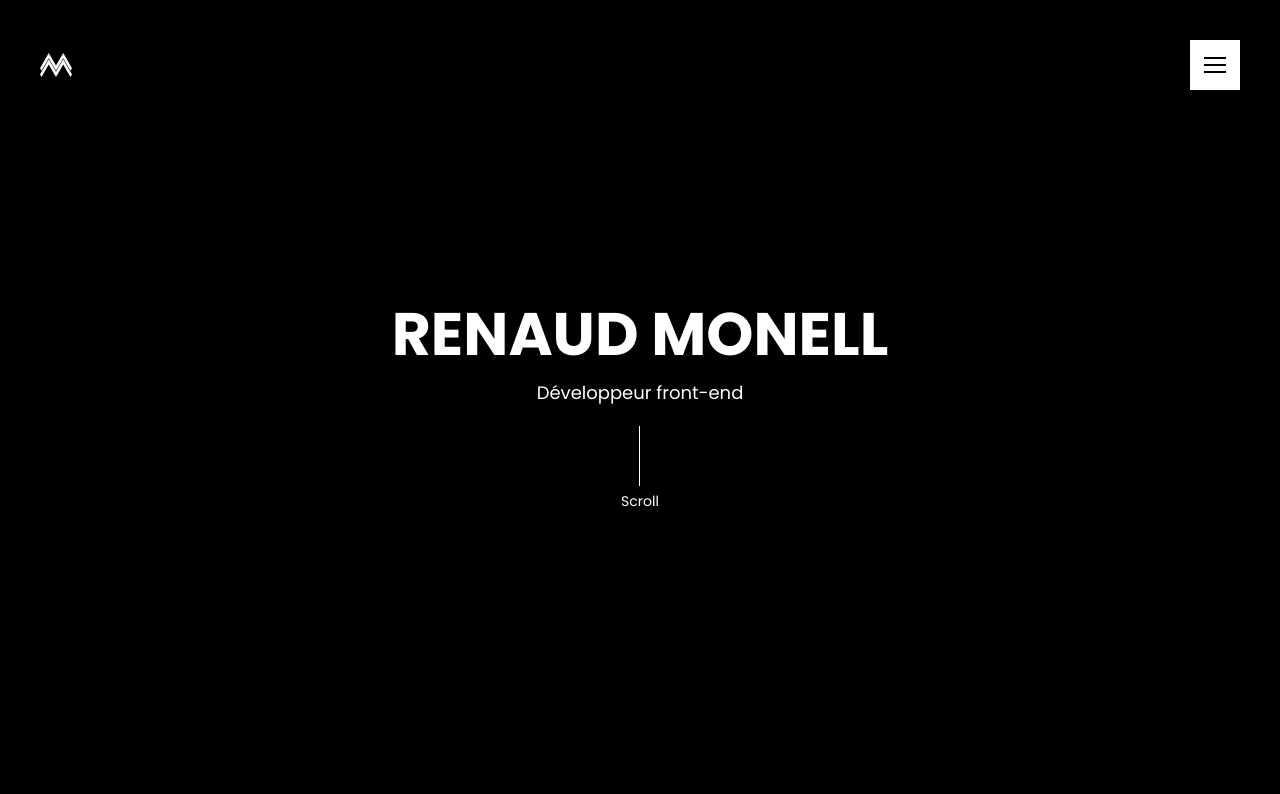
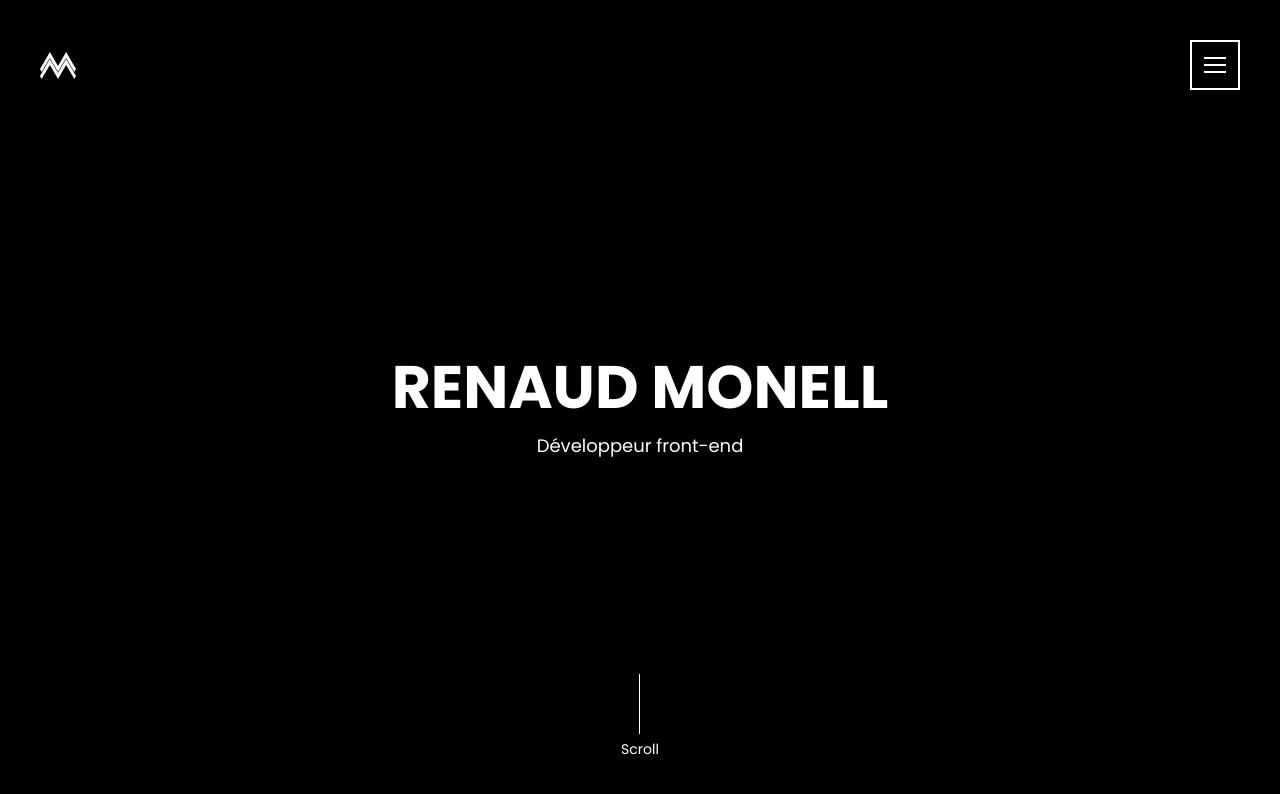
Before and after one commit to rMonell/rmlab, a Nuxt app: page / in a window 1280 px wide. Shown: the top 794 px of the page. Built offline with nearby package versions, Linux system fonts and the light colour scheme.

Commit message:
Gestion du changement de page au scroll depuis le composant 'ScrollView' + refactoring de l'architecture du layout et de ses différentes pages

```diff
--- /dev/null
+++ b/components/about/About.vue
@@ -0,0 +1,6 @@
+<template>
+    <div>
+        <h1>À propos</h1>
+        <p>Lorem ipsum dolore sit amet</p>
+    </div>
+</template>
--- a/components/global/header/Burger.vue
+++ b/components/global/header/Burger.vue
@@ -9,8 +9,31 @@
         position: relative;
         width: 50px;
         height: 50px;
+        border: 2px solid;
+        cursor: pointer;
+    }
+
+    .burger:before {
+        content: '';
+        position: absolute;
+        top: 0;
+        left: 0;
+        width: 100%;
+        height: 100%;
         background-color: currentColor;
+        mix-blend-mode: hard-light;
+        transform-origin: bottom;
+        transition: transform .3s ease;
+        transform: scale3d(1, 0, 1);
     }
+
+    .burger:hover:before {
+        transform-origin: top;
+        transform: scale3d(1, 1, 1);
+    }
+
+    .burger:not(.active):hover > span:before { transform: translateY(-5px) }
+    .burger:not(.active):hover > span:after { transform: translateY(5px) }
 
     .burger.active > span { background-color: transparent }
     .burger.active > span:before { transform: translateY(0) rotate(-45deg) }
@@ -28,7 +51,6 @@
         width: 22px;
         height: 2px;
         background-color: currentColor;
-        mix-blend-mode: difference;
         transition: all .3s ease;
     }
 
--- a/components/global/header/Logo.vue
+++ b/components/global/header/Logo.vue
@@ -9,7 +9,7 @@
 
 <style>
   svg {
-    max-width: 32px;
+    max-width: 36px;
   }
 
   svg g {
--- a/components/global/menu/Menu.vue
+++ b/components/global/menu/Menu.vue
@@ -1,16 +1,17 @@
 <template>
-    <div class="menu w-100 h-100-vh position-absolute-tl index-500">
+    <nav class="menu w-100 h-100-vh position-absolute-tl index-500">
         <ul>
             <li v-for="item in items" :key="item.path">
-                <nuxt-link to="item.path">{{ item.value }}</nuxt-link>
+                <nuxt-link :to="item.path">{{ item.value }}</nuxt-link>
             </li>
         </ul>
-    </div>
+    </nav>
 </template>
 
 <script>
 export default {
-    data: {
+    data () {
+        return {
             items: [
                 {
                     path: '/about',
@@ -27,6 +28,7 @@ export default {
             ]
         }
     }
+}
 </script>
 
 <style>
--- /dev/null
+++ b/components/global/scrollView/ScrollView.vue
@@ -0,0 +1,72 @@
+<template>
+    <section
+        class="w-100 h-100-vh flex-row justify-center items-center p-l"
+        @wheel="handleScroll"
+    >
+        <slot />
+
+        <div ref="overlay" class="overlay" />
+    </section>
+</template>
+
+<script>
+import { TimelineLite, Expo } from 'gsap'
+
+export default {
+    data () {
+      return {
+          isScrolling: false,
+          routeTree: ['/', '/about']
+      }
+    },
+
+    methods: {
+        navigateToIndex(index) {
+            const nextRoute = this.routeTree[index]
+            this.$router.push(nextRoute)
+        },
+
+        playTimeline(direction, index) {
+            const { overlay } = this.$refs
+            const timeline = new TimelineLite()
+            const easing = Expo.easeInOut
+
+            const oppositeDirection = direction === 'bottom' ? 'top' : 'bottom'
+
+            overlay.style[oppositeDirection] = 0
+
+            timeline.to(overlay, .75, { height: '100%',  ease: easing, onComplete: () => this.navigateToIndex(index) })
+            timeline.to(overlay, .75, { height: '0', [direction]: 0, [oppositeDirection]: 'initial', ease: easing })
+        },
+
+        next() {
+            this.$store.commit('section/increment')
+            this.playTimeline('bottom', this.$store.state.section.index)
+        },
+
+        prev() {
+            this.$store.commit('section/decrement')
+            this.playTimeline('top', this.$store.state.section.index)
+        },
+
+        handleScroll (event) {
+            if(!this.isScrolling) {
+                event.deltaY > 0 ? this.next() : this.prev()
+            }
+
+            this.isScrolling = true
+        }
+    }
+}
+</script>
+
+<style>
+    .overlay {
+        position: absolute;
+        left: 0;
+        width: 100%;
+        height: 0%;
+        background-color: currentColor;
+        mix-blend-mode: difference;
+    }
+</style>
--- a/components/hero/Hero.vue
+++ /dev/null
@@ -1,21 +0,0 @@
-<template>
-    <div class="flex-column items-center">
-        <div class="align-center">
-            <h1 class="font-hero-700 uppercase">Renaud Monell</h1>
-            <h2 class="font-l-400">Développeur front-end</h2>
-        </div>
-        <div class="mt-m flex-column items-center">
-            <span class="fill mb-t" />
-            <span class="font-m">Scroll</span>
-        </div>
-    </div>
-</template>
-
-<style>
-    .fill {
-        display: block;
-        height: 60px;
-        width: 1px;
-        background-color: currentColor;
-    }
-</style>
--- a/layouts/default.vue
+++ b/layouts/default.vue
@@ -1,8 +1,12 @@
 <template>
-  <main class="overflow-hidden w-100 h-100-vh p-l">
+  <main class="overflow-hidden w-100 h-100-vh">
     <Menu />
     <Header />
-    <nuxt />
+    <ScrollView>
+      <div class="index-10">
+        <nuxt />
+      </div>
+    </ScrollView>
   </main>
 </template>
 
@@ -16,10 +20,11 @@
 <script>
 import Header from '~/components/global/header/Header.vue'
 import Menu from '~/components/global/menu/Menu.vue'
+import ScrollView from '~/components/global/scrollView/ScrollView.vue'
 
 export default {
   components: {
-    Header, Menu
+    Header, Menu, ScrollView
   },
 }
 </script>
--- a/package.json
+++ b/package.json
@@ -11,10 +11,11 @@
     "generate": "nuxt generate"
   },
   "dependencies": {
-    "nuxt": "^2.0.0",
     "@nuxtjs/axios": "^5.3.6",
+    "@nuxtjs/dotenv": "^1.4.0",
     "@nuxtjs/pwa": "^3.0.0-0",
-    "@nuxtjs/dotenv": "^1.4.0"
+    "gsap": "^3.2.6",
+    "nuxt": "^2.0.0"
   },
   "devDependencies": {}
 }
--- /dev/null
+++ b/pages/About.vue
@@ -0,0 +1,6 @@
+<template>
+    <div>
+        <h1>À propos</h1>
+        <p>Lorem ipsum dolore sit amet</p>
+    </div>
+</template>
--- a/pages/index.vue
+++ b/pages/index.vue
@@ -1,15 +1,24 @@
 <template>
-  <div class="h-100 flex-row justify-center items-center">
-    <Hero />
-  </div>
+    <div class="flex-column items-center index-10">
+        <div class="align-center">
+            <h1 class="font-hero-700 uppercase">Renaud Monell</h1>
+            <h2 class="font-l-400">Développeur front-end</h2>
+        </div>
+        <div class="scroll-container mt-m flex-column justify-end items-center cursor-pointer position-absolute-b pb-l">
+            <span class="fill mb-t" />
+            <span class="font-m">Scroll</span>
+        </div>
+    </div>
 </template>
 
-<script>
-import Hero from '~/components/hero/Hero.vue'
+<style>
+    .fill {
+        display: block;
+        height: 60px;
+        width: 1px;
+        background-color: currentColor;
+        transition: height .3s ease;
+    }
 
-export default {
-  components: {
-    Hero
-  },
-}
-</script>
+    .scroll-container:hover .fill { height: 40px }
+</style>
--- /dev/null
+++ b/store/section.js
@@ -0,0 +1,12 @@
+export const state = () => ({
+    index: 0
+})
+
+export const mutations = {
+    increment (state) {
+        state.index++
+    },
+    decrement (state) {
+        state.index--
+    }
+}
```
Also changed, not shown: 1 other file (tests, documents, lock files or other folders). Lines whose indentation alone changed are shown as unchanged.
